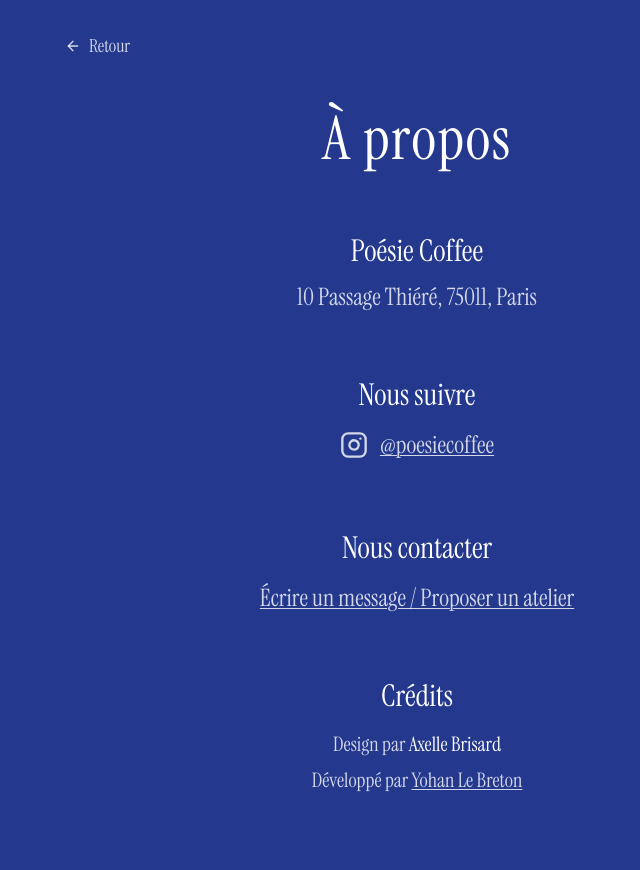
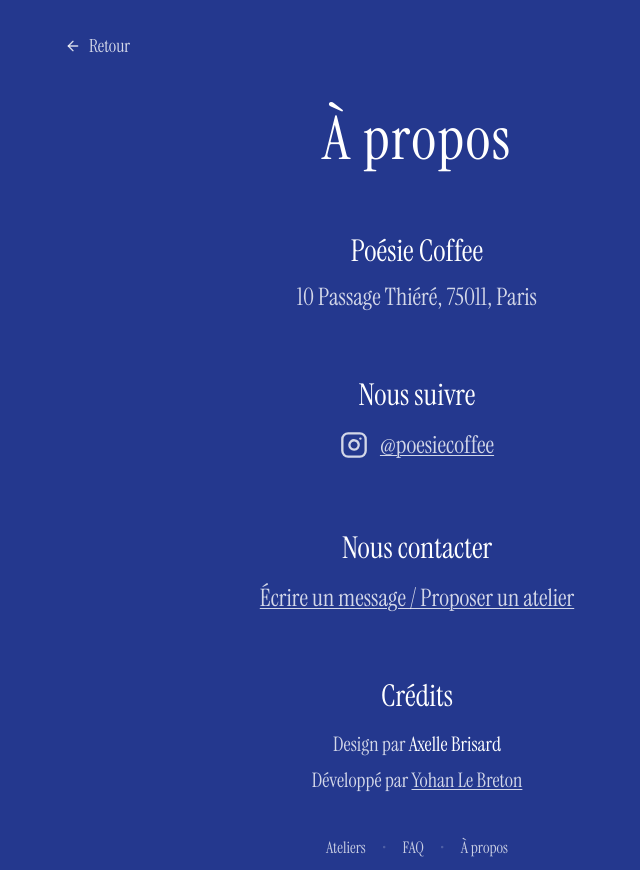
Before and after one commit to yohanlb/poesie-cafe, a Next.js app: page /about in a window 1280 px wide. Shown: the whole page, without its empty margins (223-863 px from the left). Before the commit the page ends 826 px from the top, so only its background shows below. Built offline with nearby package versions, Linux system fonts and the light colour scheme.

Commit message:
feat: add Footer component to About page

```diff
--- a/src/app/about/page.tsx
+++ b/src/app/about/page.tsx
@@ -1,5 +1,6 @@
 import type { Metadata } from "next";
 import BackLink from "@components/BackLink";
+import Footer from "@components/Footer";
 import { Instagram } from "lucide-react";
 import { CONTACT_FORM_URL } from "../constants/contact";
 
@@ -98,6 +99,8 @@
           </div>
         </div>
       </div>
+
+      <Footer />
     </main>
   );
 }
```
